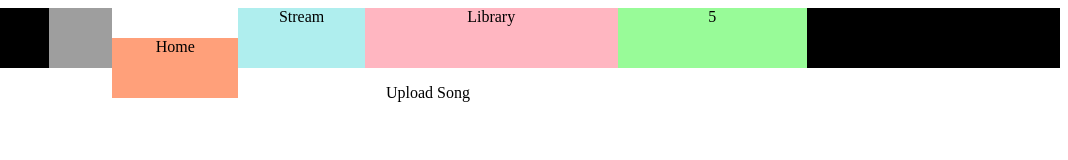
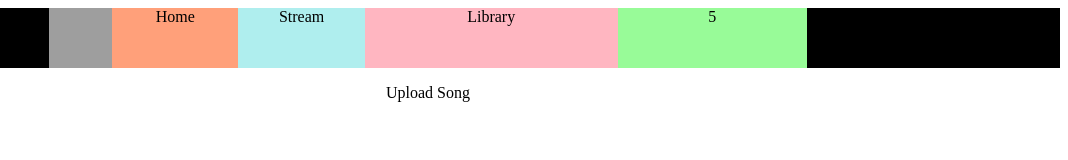
Before and after one commit to BrandonJMiller/InternshipStuff, a website: page index.html in a window 1280 px wide. Shown: the full height of the page, 212-1280 px from the left. Drawn offline with Linux system fonts and the light colour scheme; grey boxes are pictures that could not be loaded.

Commit message:
Update index.html

```diff
--- a/index.html
+++ b/index.html
@@ -15,7 +15,7 @@
   }
   .d0{background:Black;}
   .d1{background:LightSkyBlue;}
-  .d2{text-align: center; position:relative; top: 30px; background:LightSalmon;}
+  .d2{text-align: center; background:LightSalmon;}
   .d3{text-align: center; background:PaleTurquoise;}
   .d4{text-align: center; background:LightPink;}
   .d5{text-align: center; background:PaleGreen;}
```
